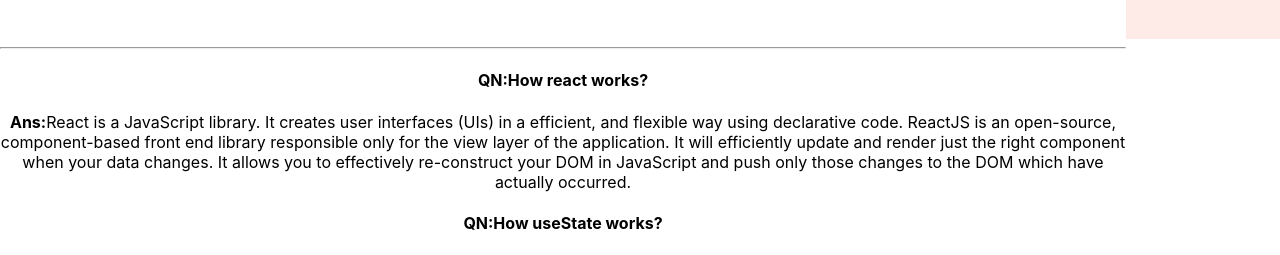
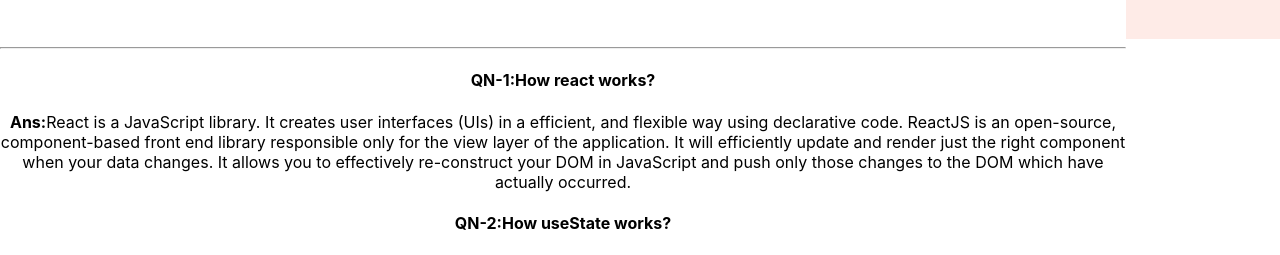
Before and after one commit to SohanaN/lucky-one, a React (Create React App) app: page / in a window 1280 px wide. Shown: the part 2184-2439 px from the top of the page. Built offline with nearby package versions, Linux system fonts and the light colour scheme.

Commit message:
qn added in component

```diff
--- a/src/components/QnAns/QnAns.js
+++ b/src/components/QnAns/QnAns.js
@@ -6,7 +6,7 @@
             <div>
                 <hr />
                     <h4>
-                        <strong>QN:</strong>
+                        <strong>QN-1:</strong>
                         How react works?</h4>
                     <p>
                         <strong>Ans:</strong>
@@ -19,7 +19,7 @@
                 </div>
                 <div>
                     <h4>
-                        <strong>QN:</strong>
+                        <strong>QN-2:</strong>
                         How useState works?
                     </h4>
                     <p>
```
